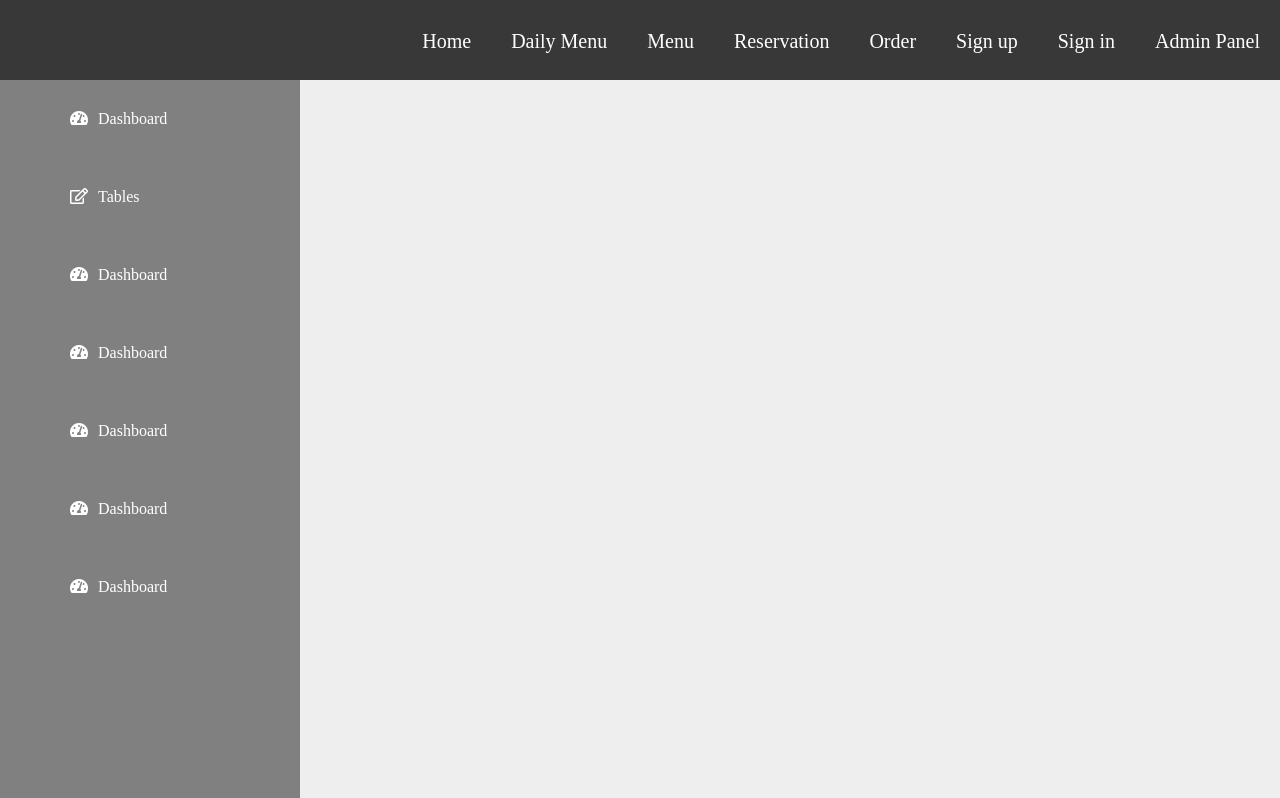
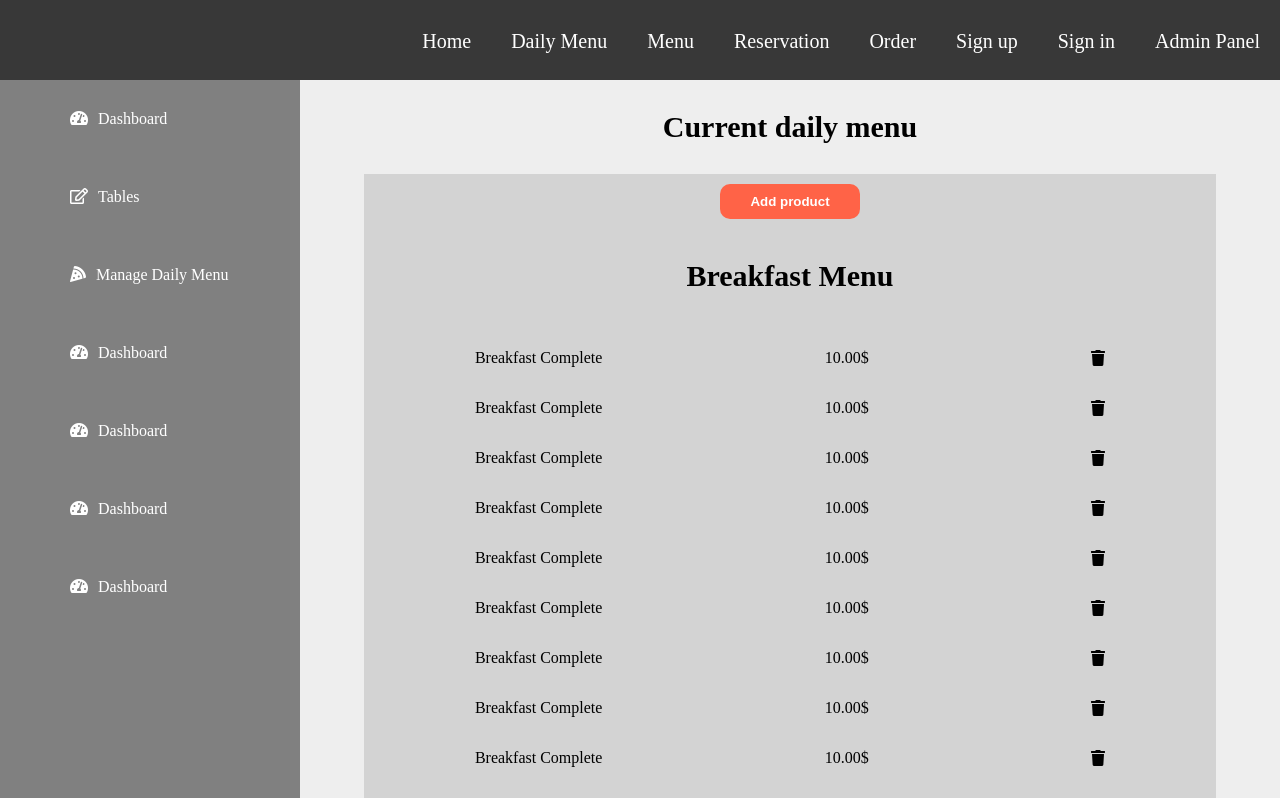
Before and after one commit to EmanuilM/Tasty, a React (Create React App) app in the folder client/: page /admin-panel/manage/daily-menu in a window 1280 px wide. Shown: the top 798 px of the page. Built offline with nearby package versions, Linux system fonts and the light colour scheme; a web font is replaced by a local one.

Commit message:
add daily menu page on admin panel

```diff
--- a/client/src/components/AdminPanel/AdminPanel.js
+++ b/client/src/components/AdminPanel/AdminPanel.js
@@ -6,6 +6,7 @@ import Tables from './Tables/Tables';
 import TableDetails from './Tables/TableDetails/TableDetails';
 import ManageTables from './Tables/ManageTables/ManageTables';
 import CreateTable from './Tables/CreateTable/CreateTable';
+import ManageDailyMenu from './ManageDailyMenu/ManageDailyMenu';
 
 const AdminPanel = () => {
     return (
@@ -19,6 +20,8 @@ const AdminPanel = () => {
             <Route path="/admin-panel/tables/create" component={CreateTable}  />
             <Route path="/admin-panel/tables/details/:tableID" component={TableDetails} />
             <Route path="/admin-panel/tables/manage/:tableID" component={ManageTables} />
+            <Route path="/admin-panel/manage/daily-menu" component={ManageDailyMenu} />
+
             </Switch>
             </section>
             </div>
--- a/client/src/components/AdminPanel/Aside/Aside.js
+++ b/client/src/components/AdminPanel/Aside/Aside.js
@@ -3,7 +3,7 @@ import { Link } from "react-router-dom";
 import { useState } from 'react';
 
 const Aside = () => {
-    const [activeSideBar , setSideBarActive] = useState(true);
+    const [activeSideBar, setSideBarActive] = useState(true);
     function setAsideBarState() {
         setSideBarActive(!activeSideBar);
     }
@@ -27,9 +27,9 @@ const Aside = () => {
                             </Link>
                         </li>
                         <li>
-                    <Link to="/admin-panel/dashboard">
-                        <i className="fas fa-tachometer-alt admin-panel-icon"></i>
-                        Dashboard
+                            <Link to="/admin-panel/manage/daily-menu">
+                                <i className="fas fa-pizza-slice admin-panel-icon"></i>
+                                Manage Daily Menu
                             </Link>
                         </li>
                         <li>
--- /dev/null
+++ b/client/src/components/AdminPanel/ManageDailyMenu/BreakfastMenu/BreakfastMenu.css
@@ -0,0 +1,10 @@
+
+.admin-page-manage-menu-current-products {
+    display: flex;
+    justify-content: space-around;
+    align-items: center;
+}
+
+.admin-page-manage-menu-current-products i:hover {
+    color: tomato;
+}
--- /dev/null
+++ b/client/src/components/AdminPanel/ManageDailyMenu/BreakfastMenu/BreakfastMenu.js
@@ -0,0 +1,15 @@
+import './BreakfastMenu.css';
+
+const BreakfastMenu = () => {
+    return (
+        <li>
+            <div className="admin-page-manage-menu-current-products">
+                <p>Breakfast Complete</p>
+                <p>10.00$</p>
+                <i className="fas fa-trash"></i>
+            </div>
+        </li>
+    )
+}
+
+export default BreakfastMenu;
--- /dev/null
+++ b/client/src/components/AdminPanel/ManageDailyMenu/DinnerMenu/DinnerMenu.css
@@ -0,0 +1,10 @@
+
+.admin-page-manage-menu-current-products {
+    display: flex;
+    justify-content: space-around;
+    align-items: center;
+}
+
+.admin-page-manage-menu-current-products i:hover {
+    color: tomato;
+}
--- /dev/null
+++ b/client/src/components/AdminPanel/ManageDailyMenu/DinnerMenu/DinnerMenu.js
@@ -0,0 +1,15 @@
+import './DinnerMenu.css';
+
+const DinnerMenu = () => {
+    return (
+        <li>
+            <div className="admin-page-manage-menu-current-products">
+                <p>Veal Chop</p>
+                <p>17.00$</p>
+                <i className="fas fa-trash"></i>
+            </div>
+        </li>
+    )
+}
+
+export default DinnerMenu;
--- /dev/null
+++ b/client/src/components/AdminPanel/ManageDailyMenu/LunchMenu/LunchMenu.css
@@ -0,0 +1,10 @@
+
+.admin-page-manage-menu-current-products {
+    display: flex;
+    justify-content: space-around;
+    align-items: center;
+}
+
+.admin-page-manage-menu-current-products i:hover {
+    color: tomato;
+}
--- /dev/null
+++ b/client/src/components/AdminPanel/ManageDailyMenu/LunchMenu/LunchMenu.js
@@ -0,0 +1,15 @@
+import './LunchMenu.css';
+
+const LunchMenu = () => {
+    return (
+        <li>
+        <div className="admin-page-manage-menu-current-products">
+            <p>She Crab Soup</p>
+            <p>30.00$</p>
+            <i className="fas fa-trash"></i>
+        </div>
+    </li>
+    )
+}
+
+export default LunchMenu;
--- /dev/null
+++ b/client/src/components/AdminPanel/ManageDailyMenu/ManageDailyMenu.css
@@ -0,0 +1,44 @@
+.admin-page-manage-daily-menu-wrapper {
+    width: 100%;
+}
+
+.admin-page-manage-daily-menu-wrapper h1 {
+    text-align: center;
+    font-size: 30px;
+}
+
+
+
+.manage-breakfast-daily-menu , .manage-lunch-daily-menu , .manage-dinner-daily-menu {
+    background: lightgrey;
+    height: 700px;
+    overflow: auto;
+    width: 87%;
+    margin: 0 auto;
+}
+
+
+.manage-breakfast-daily-menu ul , .manage-lunch-daily-menu ul , .manage-dinner-daily-menu ul {
+    list-style: none;
+    padding: 0;
+}
+
+.admin-page-manage-daily-menu-add-product-button-wrapper {
+    text-align: center;
+}
+
+.admin-page-manage-daily-menu-add-product-button-wrapper button {
+    padding: 10px 30px;
+    border: none;
+    background: tomato;
+    color: white;
+    font-weight: bold;
+    border-radius: 10px;
+    margin-top: 10px;
+}
+
+.admin-page-manage-daily-menu-add-product-button-wrapper button:hover {
+
+    background: rgb(241, 76, 46);
+
+}
--- /dev/null
+++ b/client/src/components/AdminPanel/ManageDailyMenu/ManageDailyMenu.js
@@ -0,0 +1,138 @@
+import BreakfastMenu from './BreakfastMenu/BreakfastMenu';
+import LunchMenu from './LunchMenu/LunchMenu';
+import DinnerMenu from './DinnerMenu/DinnerMenu';
+import './ManageDailyMenu.css';
+
+const ManageDailyMenu = () => {
+    return (
+        <section className="admin-page-manage-daily-menu-wrapper">
+
+            <h1>Current daily menu</h1>
+            <section className="manage-breakfast-daily-menu">
+                <div className="admin-page-manage-daily-menu-add-product-button-wrapper">
+                    <button>Add product</button>
+                </div>
+                <ul>
+                    <h1>Breakfast Menu</h1>
+                    <BreakfastMenu />
+                    <BreakfastMenu />
+                    <BreakfastMenu />
+                    <BreakfastMenu />
+                    <BreakfastMenu />
+                    <BreakfastMenu />
+                    <BreakfastMenu />
+                    <BreakfastMenu />
+                    <BreakfastMenu />
+                    <BreakfastMenu />
+                    <BreakfastMenu />
+                    <BreakfastMenu />
+                    <BreakfastMenu />
+                    <BreakfastMenu />
+                    <BreakfastMenu />
+                    <BreakfastMenu />
+                    <BreakfastMenu />
+                    <h1>Lucnh Menu</h1>
+                    <LunchMenu />
+                    <LunchMenu />
+                    <LunchMenu />
+                    <LunchMenu />
+                    <LunchMenu />
+                    <LunchMenu />
+                    <LunchMenu />
+                    <LunchMenu />
+                    <LunchMenu />
+                    <LunchMenu />
+                    <LunchMenu />
+                    <LunchMenu />
+                    <LunchMenu />
+                    <LunchMenu />
+                    <LunchMenu />
+                    <h1>Dinner Menu</h1>
+                    <DinnerMenu />
+                    <DinnerMenu />
+                    <DinnerMenu />
+                    <DinnerMenu />
+                    <DinnerMenu />
+                    <DinnerMenu />
+                    <DinnerMenu />
+                    <DinnerMenu />
+                    <DinnerMenu />
+
+
+
+
+                </ul>
+
+            </section>
+
+
+            {/* <h1>Lunch Menu</h1>
+            <section className="manage-lunch-daily-menu">
+                <p className="admin-page-manage-daly-menu-title">Current lunch menu</p>
+                <div className="admin-page-manage-daily-menu-add-product-button-wrapper">
+                    <button>Add product</button>
+                </div>
+                <ul>
+                    <LunchMenu />
+                    <LunchMenu />
+                    <LunchMenu />
+                    <LunchMenu />
+                    <LunchMenu />
+                    <LunchMenu />
+                    <LunchMenu />
+                    <LunchMenu />
+                    <LunchMenu />
+                    <LunchMenu />
+                    <LunchMenu />
+                    <LunchMenu />
+                    <LunchMenu />
+                    <LunchMenu />
+                    <LunchMenu />
+                    <LunchMenu />
+                </ul>
+
+            </section> */}
+
+
+            {/* <h1>Dinner Menu</h1>
+            <section className="manage-dinner-daily-menu">
+                <p className="admin-page-manage-daly-menu-title">Current lunch menu</p>
+                <div className="admin-page-manage-daily-menu-add-product-button-wrapper">
+                    <button>Add product</button>
+                </div>
+                <ul>
+
+                <DinnerMenu / >
+                <DinnerMenu / >
+                <DinnerMenu / >
+                <DinnerMenu / >
+                <DinnerMenu / >
+                <DinnerMenu / >
+                <DinnerMenu / >
+                <DinnerMenu / >
+                <DinnerMenu / >
+                <DinnerMenu / >
+                <DinnerMenu / >
+                <DinnerMenu / >
+                <DinnerMenu / >
+                <DinnerMenu / >
+                <DinnerMenu / >
+                <DinnerMenu / >
+                <DinnerMenu / >
+                <DinnerMenu / >
+                <DinnerMenu / >
+
+                <DinnerMenu / >
+                <DinnerMenu / >
+                <DinnerMenu / >
+                <DinnerMenu / >
+
+                </ul>
+
+            </section> */}
+
+        </section>
+    )
+}
+
+export default ManageDailyMenu;
```
Lines whose indentation alone changed are shown as unchanged.
